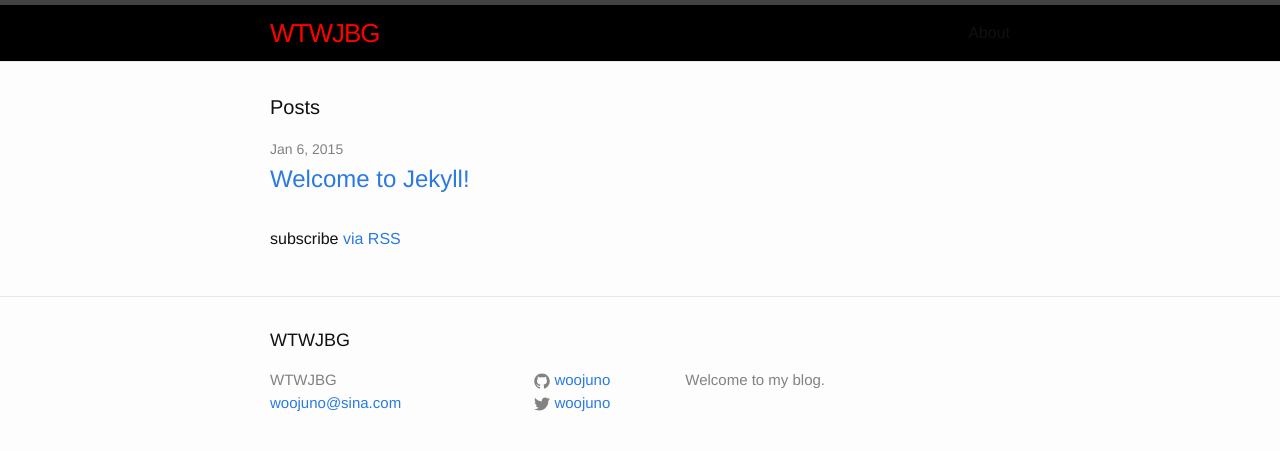
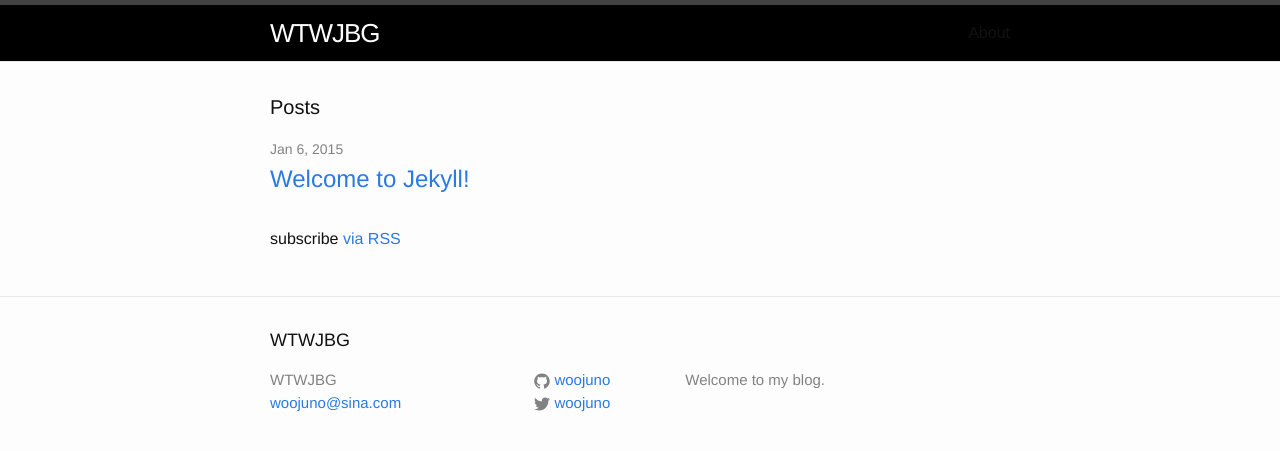
Before and after one commit to woojuno/woojuno.github.com, a Jekyll site: the page built from index.html, in a window 1280 px wide. Shown: the top 451 px of the page. Built offline with Jekyll 4.4.1, drawn with Linux system fonts in a browser that asks for light colours.

Commit message:
update header font color

```diff
--- a/css/main.scss
+++ b/css/main.scss
@@ -21,7 +21,7 @@ $grey-color:       #828282;
 $grey-color-light: lighten($grey-color, 40%);
 $grey-color-dark:  darken($grey-color, 25%);
 
-$white-color:      #ff0000;
+$white-color:      #ffffff;
 
 // Width of the content area
 $content-width:    800px;
```
